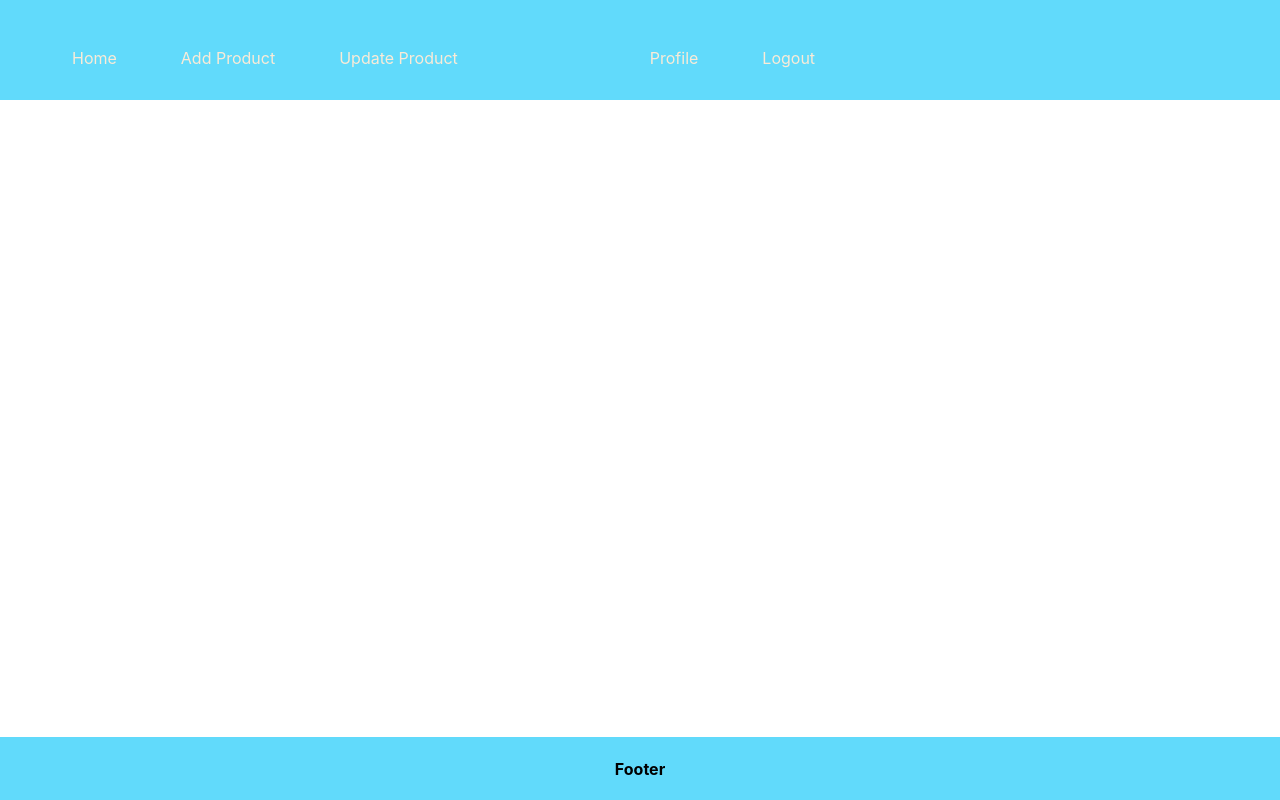
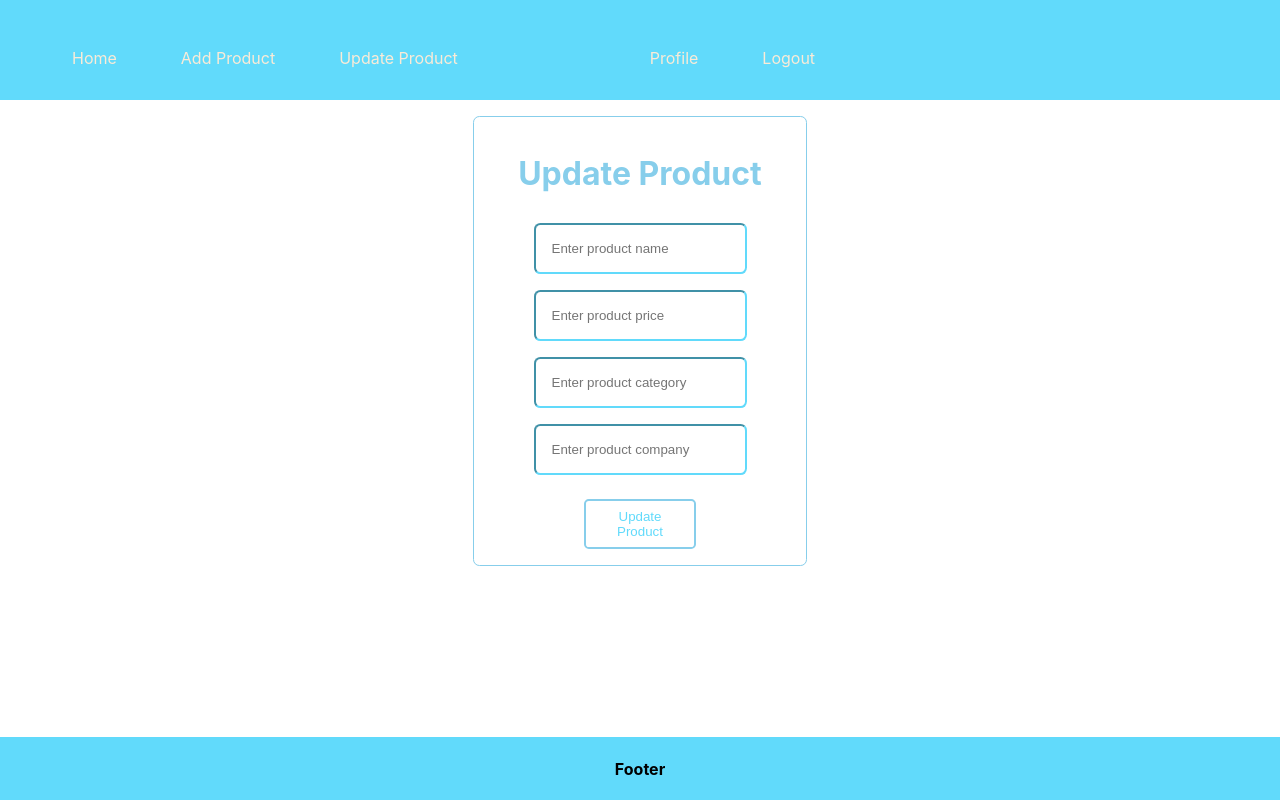
Before and after one commit to NikhilNaroliya/e-com, a React (Create React App) app in the folder frontEnd/: page /update/1 in a window 1280 px wide. Shown: the top 800 px of the page. Built offline with nearby package versions, Linux system fonts and the light colour scheme; no server answers; sample sign-in values are in the browser's storage.

Commit message:
added all search component and styled it

```diff
--- a/frontEnd/src/App.css
+++ b/frontEnd/src/App.css
@@ -62,12 +62,33 @@
   margin-top: 1rem;
 
 }
+.product-list{
+  text-align: center;
+  margin-top: 50px;
+}
+.product-list ul li{
+  display: inline-block;
+  border: 1px solid skyblue;
+  padding:  5px;
+  width: 150px;
+
+}
+.product-list ul{
+  margin: 0;
+}
 .invalid-input{
   display: block;
   color: red;
   margin-left: -3rem;
 
   margin-top: -10px;
+}
+.search-product-box{
+  width: 300px;
+  margin: 20px;
+  height: 40px;
+  border: 1px solid skyblue;
+  padding-left: 20px;
 }
 #h4-register{
   color: #61dafb;
--- a/frontEnd/src/App.js
+++ b/frontEnd/src/App.js
@@ -7,6 +7,8 @@ import SignUp from './comonents/SignUp';
 import PrivateComponent from './comonents/PrivateComponent';
 import AddProduct from './comonents/AddProduct'
 import Login from './comonents/Login';
+import ProductList from './comonents/ProductList';
+import UpdateProduct from './comonents/UpdateProduct';
 function App() {
   return (
     <div className="App">
@@ -14,13 +16,14 @@ function App() {
         <Nav/>
         <Routes>
         <Route element={<PrivateComponent/>}>
-      <Route path='/' element={<h4>Home page</h4>}/>
-      <Route path='/update' element={<h4>Update page</h4>}/>
+      <Route path='/' element={<ProductList/>}/>
+      <Route path='/update/:id' element={<UpdateProduct/>}/>
       <Route path='/add-product' element={<AddProduct/>}/>
       <Route path='/profile' element={<h4>view profile </h4>}/>
       <Route path='/logout' element={<h4>Logout page</h4>}/>
 
       </Route>
+
       <Route path='/signup' element={<SignUp/>}/>
       <Route path='/login' element={<Login/>}/>
 
--- /dev/null
+++ b/frontEnd/src/comonents/UpdateProduct.js
@@ -0,0 +1,67 @@
+import React, { useEffect } from 'react';
+import { useParams, useNavigate } from 'react-router-dom'
+
+const UpdateProduct = () => {
+    const [name, setName] = React.useState('');
+    const [price, setPrice] = React.useState('');
+    const [category, setCategory] = React.useState('');
+    const [company, setCompnay] = React.useState('');
+    const params = useParams();
+    const navigate = useNavigate();
+
+    useEffect(() => {
+        getProductDetails();
+    }, [])
+
+    const getProductDetails = async () => {
+        console.warn(params)
+        let result = await fetch(`http://localhost:4500/product/${params.id}`);
+        result = await result.json();
+        setName(result.name);
+        setPrice(result.price);
+        setCategory(result.category);
+        setCompnay(result.company)
+    }
+
+    const updateProduct = async () => {
+        console.warn(name, price, category, company)
+        let result = await fetch(`http://localhost:4500/product/${params.id}`, {
+            method: 'Put',
+            body: JSON.stringify({ name, price, category, company }),
+            headers: {
+                'Content-Type': 'Application/json'
+            }
+        });
+        result = await result.json();
+        if (result) {
+            navigate('/')
+        }
+
+    }
+
+    return (
+        <div className='product register '>
+            <h1 style={{color:"skyblue"}}>Update Product</h1>
+            <input type="text" placeholder='Enter product name' className='inputBox'
+                value={name} onChange={(e) => { setName(e.target.value) }}
+            />
+
+            <input type="text" placeholder='Enter product price' className='inputBox'
+                value={price} onChange={(e) => { setPrice(e.target.value) }}
+            />
+
+            <input type="text" placeholder='Enter product category' className='inputBox'
+                value={category} onChange={(e) => { setCategory(e.target.value) }}
+            />
+
+            <input type="text" placeholder='Enter product company' className='inputBox'
+                value={company} onChange={(e) => { setCompnay(e.target.value) }}
+            />
+
+
+            <button onClick={updateProduct} id='signup-btn'>Update Product</button>
+        </div>
+    )
+}
+
+export default UpdateProduct;
```
